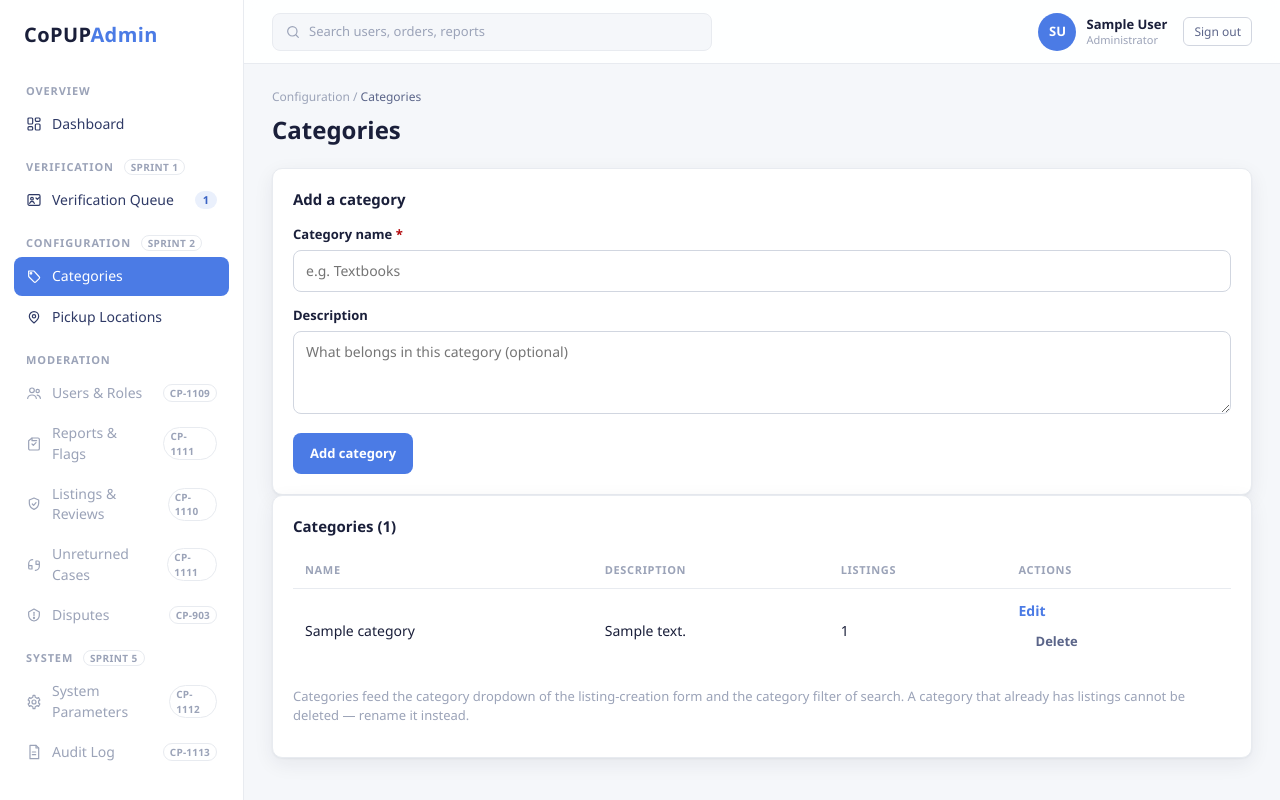
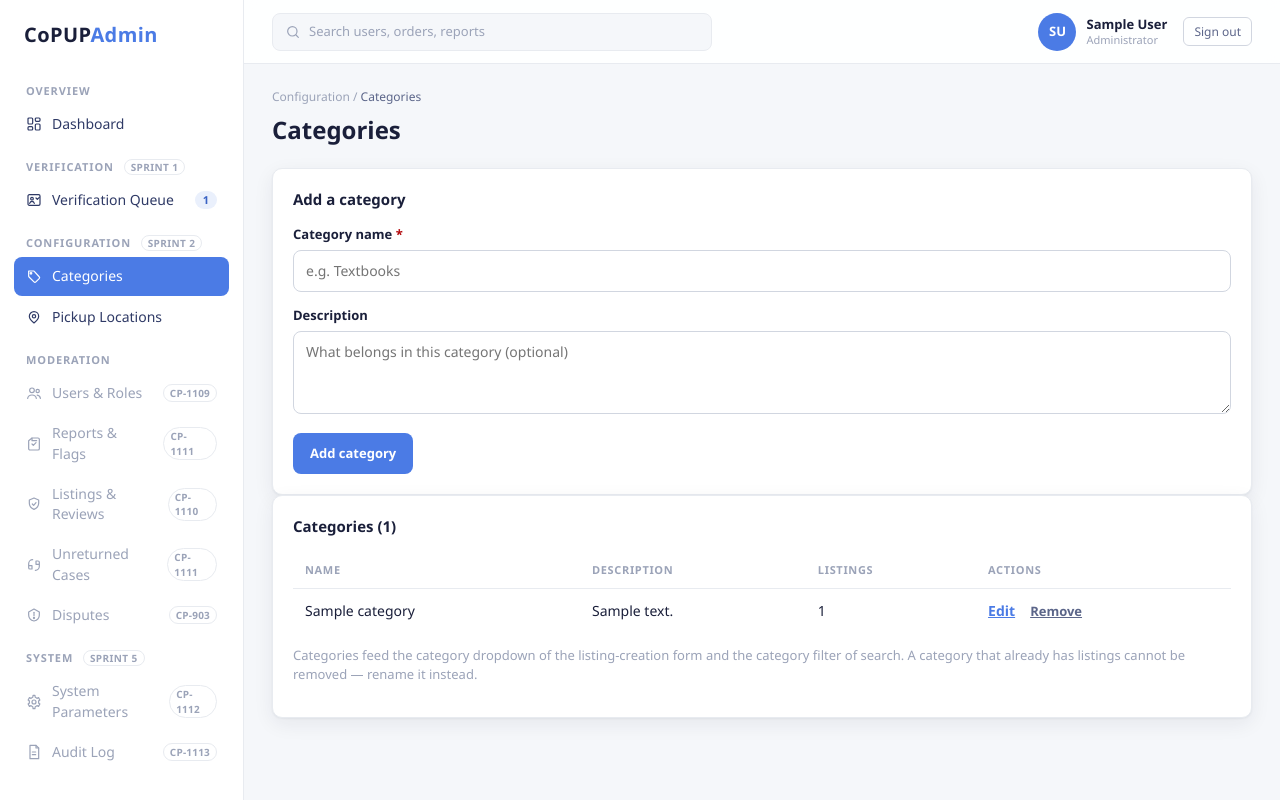
Before and after one commit to pup-swe-team/brb-server, a Django app: page /portal/categories/ in a window 1280 px wide. Run offline with Django 5.2, Linux system fonts and the light colour scheme; a user stored in the database is signed in; data comes from the database, SQL or seed files in the repository; tables that the repository leaves empty hold one stand-in row (values such as "Sample post").

Commit message:
fix(portal): rename category Delete to Remove and align actions

```diff
--- a/apps/users/portal.py
+++ b/apps/users/portal.py
@@ -797,5 +797,5 @@ def listing_category_delete(request, pk: int):
 
     name = category.name
     category.delete()
-    messages.success(request, f"Category “{name}” deleted.")
+    messages.success(request, f"Category “{name}” removed.")
     return redirect(reverse("portal-listing-categories"))
--- a/apps/users/templates/admin_portal/categories.html
+++ b/apps/users/templates/admin_portal/categories.html
@@ -41,11 +41,13 @@
           <td data-label="Description">{{ category.description|default:"—" }}</td>
           <td data-label="Listings">{{ category.listing_count }}</td>
           <td data-label="Actions">
-            <a class="link" href="{% url 'portal-listing-category-edit' category.pk %}">Edit</a>
-            <form method="post" action="{% url 'portal-listing-category-delete' category.pk %}">
-              {% csrf_token %}
-              <button class="btn btn-ghost" type="submit">Delete</button>
-            </form>
+            <div class="row-actions">
+              <a class="link" href="{% url 'portal-listing-category-edit' category.pk %}">Edit</a>
+              <form method="post" action="{% url 'portal-listing-category-delete' category.pk %}">
+                {% csrf_token %}
+                <button class="btn btn-ghost" type="submit">Remove</button>
+              </form>
+            </div>
           </td>
         </tr>
         {% empty %}
@@ -54,6 +56,6 @@
       </tbody>
     </table>
   </div>
-  <p class="empty-note">Categories feed the category dropdown of the listing-creation form and the category filter of search. A category that already has listings cannot be deleted &mdash; rename it instead.</p>
+  <p class="empty-note">Categories feed the category dropdown of the listing-creation form and the category filter of search. A category that already has listings cannot be removed &mdash; rename it instead.</p>
 </div>
 {% endblock %}
```
